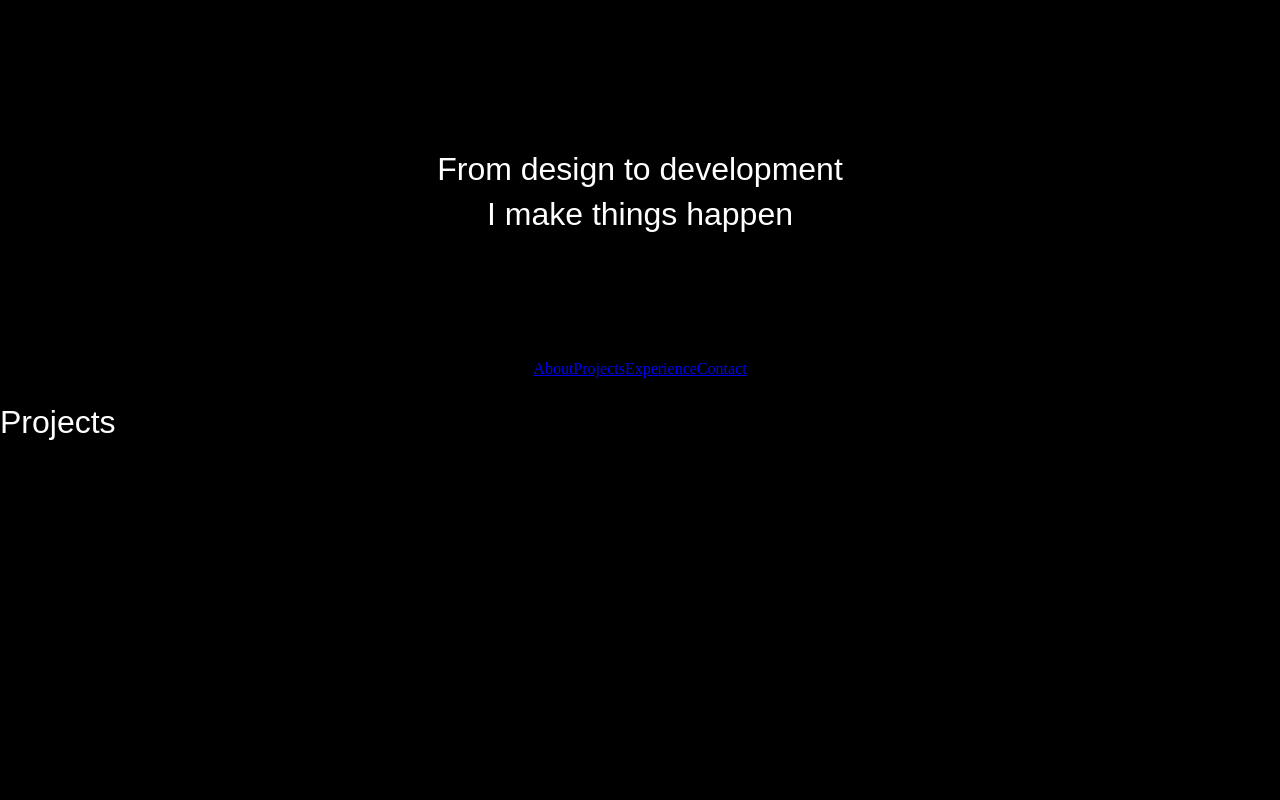
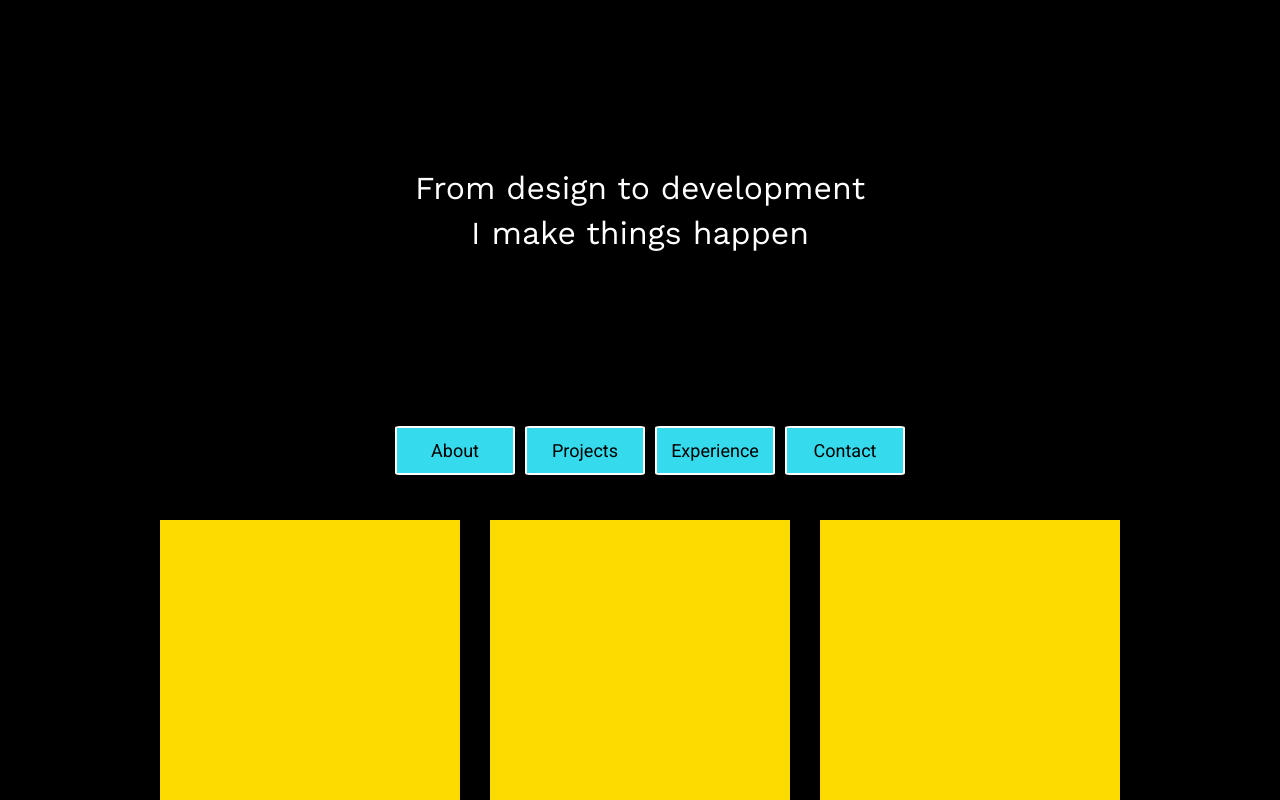
Before and after one commit to hitsthings/new-portfolio, a React (Create React App) app: page /projects in a window 1280 px wide. Shown: the top 800 px of the page. Built offline with nearby package versions, Linux system fonts and the light colour scheme.

Commit message:
start working on projects

```diff
--- a/public/index.html
+++ b/public/index.html
@@ -22,6 +22,7 @@
       work correctly both with client-side routing and a non-root public URL.
       Learn how to configure a non-root public URL by running `npm run build`.
     -->
+    <link href="https://fonts.googleapis.com/css?family=Roboto|Work+Sans" rel="stylesheet">
     <title>React App</title>
   </head>
   <body>
--- a/src/About/about.js
+++ b/src/About/about.js
@@ -2,7 +2,7 @@ import React from 'react';
 
 export default function About(props){
     return(
-        <div>
+        <div className='about-wrapper'>
             <h2>About</h2>
         </div>
     )
--- a/src/Header/header.js
+++ b/src/Header/header.js
@@ -20,7 +20,7 @@ export default class Header extends React.Component{
                 this.setState({opener: false});
             }
             .bind(this),
-            1700
+            1900
         );
         setTimeout(
             function() {
@@ -36,6 +36,13 @@ export default class Header extends React.Component{
             .bind(this),
             3000
         );
+        setTimeout(
+            function() {
+                this.setState({opener: null});
+            }
+            .bind(this),
+            2300
+        );
     }
 
     render(){
@@ -44,22 +51,26 @@ export default class Header extends React.Component{
         let navigationContent;
         if(this.state.opener === true){
             headerContent = <Opener />
-            navigationContent = null
-        }else {
+            //navigationContent = null
+        }else if(this.state.opener === false){
+            headerContent = null
+        }else if(this.state.opener === null){
             headerContent = <Intro />
-            navigationContent = <Navigation />
+            //navigationContent = <Navigation />
         }
         if(this.state.animation === true){
             animationContent = <Swoosh />
         }else {animationContent = null}
         return(
             <header>
-                <div className='content-wrapper'>
-                    {headerContent}
-                    {animationContent}
+                <div className='header-wrapper'>
+                    <div className='content-wrapper'>
+                        {headerContent}
+                        {animationContent}
+                    </div>
                 </div>
                 <div className='header-navigation'>
-                   {navigationContent}
+                   <Navigation />
                 </div>
             </header>
         )
@@ -69,7 +80,7 @@ export default class Header extends React.Component{
 const Opener = (props) => {
     return(
         <div className='header-content'>
-            <h1>Hello World</h1>
+            <h1>Hi, I'm Caren</h1>
         </div>
     )
 }
--- /dev/null
+++ b/src/Navigation/navigation.css
@@ -0,0 +1,54 @@
+.nav-panel{
+    display: flex;
+    width: 300px;
+    justify-content: space-between;
+}
+
+.button{
+    display: inline-block;
+    border: 2px solid white;
+    border-radius: 4%;
+    color: black;
+    cursor: pointer;
+    background-color: #35dbed;
+    padding: 5px;
+    display: flex;
+    justify-content: center;
+    align-items: center;
+    overflow: hidden;
+    margin: 5px;
+    text-decoration: none;
+    font-family: 'Roboto', sans-serif;
+    font-weight: 500px;
+    font-size: 14px;
+    -webkit-appearance: none;
+    -moz-appearance: none;
+}
+
+.button:hover, .button:focus{
+    background: white;
+    border: 2px solid #35dbed;
+}
+
+.nav-panel a{
+    text-decoration: none;
+}
+
+
+
+@keyframes appear {
+    0% {opacity: 0;}
+    100% {opacity: 100}
+}
+
+@media only screen and (min-width: 1000px){
+    .nav-panel{
+        width: 500px;
+    }
+
+    .button{
+        padding: 12px;
+        font-size: 18px;
+        width: 120px;
+    }
+}
--- a/src/Navigation/navigation.js
+++ b/src/Navigation/navigation.js
@@ -1,13 +1,42 @@
 import React from 'react';
 import {Link} from 'react-router-dom';
+import './navigation.css';
 
 export default function Navigation(props){
     return(
-        <div>
-            <Link to='/about'>About</Link>
-            <Link to='/projects'>Projects</Link>
-            <Link to='/experience'>Experience</Link>
-            <Link to='/contact'>Contact</Link>
+        <div className='nav-panel'>
+            <Link to='/about'>
+                <NavButton
+                    class='nav1'
+                    label='About'
+                />
+            </Link>
+            <Link to='/projects'>
+                <NavButton
+                    class='nav2'
+                    label='Projects'
+                />
+            </Link>
+            <Link to='/experience'>
+                <NavButton
+                    class='nav3'
+                    label='Experience'
+                />
+            </Link>
+            <Link to='/contact'>
+                <NavButton
+                    class='nav4'
+                    label='Contact'
+                />
+            </Link>
         </div>
     )
 }
+
+const NavButton = (props) => {
+    return(
+        <div className={`nav-button ${props.class}`}>
+            <button type='button' className='button'>{props.label}</button>
+        </div>
+    )
+}
--- /dev/null
+++ b/src/Projects/project-card.js
@@ -0,0 +1,9 @@
+import React from 'react';
+
+export default class ProjectCard extends React.Component{
+    render(){
+        return(
+            <div className='project-card-wrapper'></div>
+        )
+    }
+}
--- /dev/null
+++ b/src/Projects/projects.css
@@ -0,0 +1,12 @@
+.projects-wrapper{
+    display: flex;
+    justify-content: space-between;
+    flex-wrap: wrap;
+    margin-bottom: 50px;
+}
+
+.project-card-wrapper{
+    width: 300px;
+    height: 400px;
+    background-color: #fddb00;
+}
--- a/src/Projects/projects.js
+++ b/src/Projects/projects.js
@@ -1,7 +1,13 @@
 import React from 'react';
+import './projects.css';
+import ProjectCard from './project-card';
 
 export default function Projects(props){
     return(
-        <div><h2>Projects</h2></div>
+        <div className='container projects-wrapper'>
+            <ProjectCard />
+            <ProjectCard />
+            <ProjectCard />
+        </div>
     )
 }
--- a/src/index.css
+++ b/src/index.css
@@ -54,24 +54,34 @@ body{
 }
 
 header{
-  height: 50vh;
+  height: 60vh;
   display: flex;
-  justify-content: center;
   align-items: center;
   flex-direction: column;
+  justify-content: space-between;
+  margin-bottom: 5vh;
 }
 
 h1{
   color: white;
-  font-family: sans-serif;
+  font-family: 'Work Sans', sans-serif;
   font-size: 48px;
+  text-align: center;
 }
 
 h2{
   color: white;
-  font-family: sans-serif;
+  font-family: 'Work Sans', sans-serif;
   line-height: 1.4em;
-  font-size: 32px;
+  font-size: 18px;
+  text-align: center;
+}
+
+.header-wrapper{
+  height: 60vh;
+  display: flex;
+  justify-content: center;
+  align-items: center;
 }
 
 .content-wrapper{
@@ -92,13 +102,20 @@ h2{
   flex-direction: column;
 }
 
+.header-navigation{
+  justify-self: flex-end;
+}
+
 .swoosh-animation{
   position: absolute;
   top: 0;
   left: 0;
+  width: 300px;
+  height: 169px;
   background-image: url('./assets/swoosh.png');
   background-position: bottom;
   background-repeat: no-repeat;
+  background-size: 120%;
   z-index: 10;
   animation: swoosh 3s steps(45) 1;
 }
@@ -111,6 +128,7 @@ h2{
 @media only screen and (min-width: 1000px){
   .container{
     width: 960px;
+    margin: 0 auto;
   }
 
   .content-wrapper{
@@ -122,4 +140,8 @@ h2{
     height: 338px;
     width: 600px;
   }
+
+  h2{
+    font-size: 32px;
+  }
 }
```
